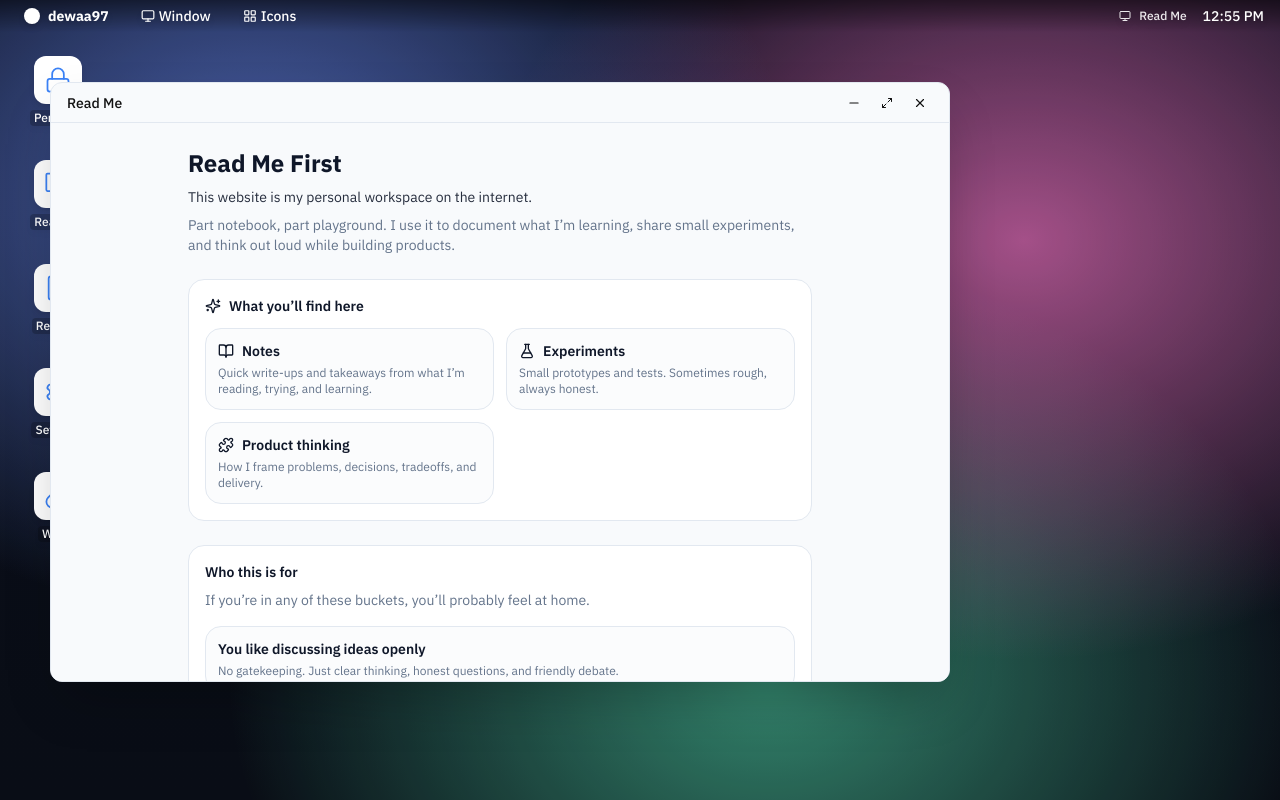
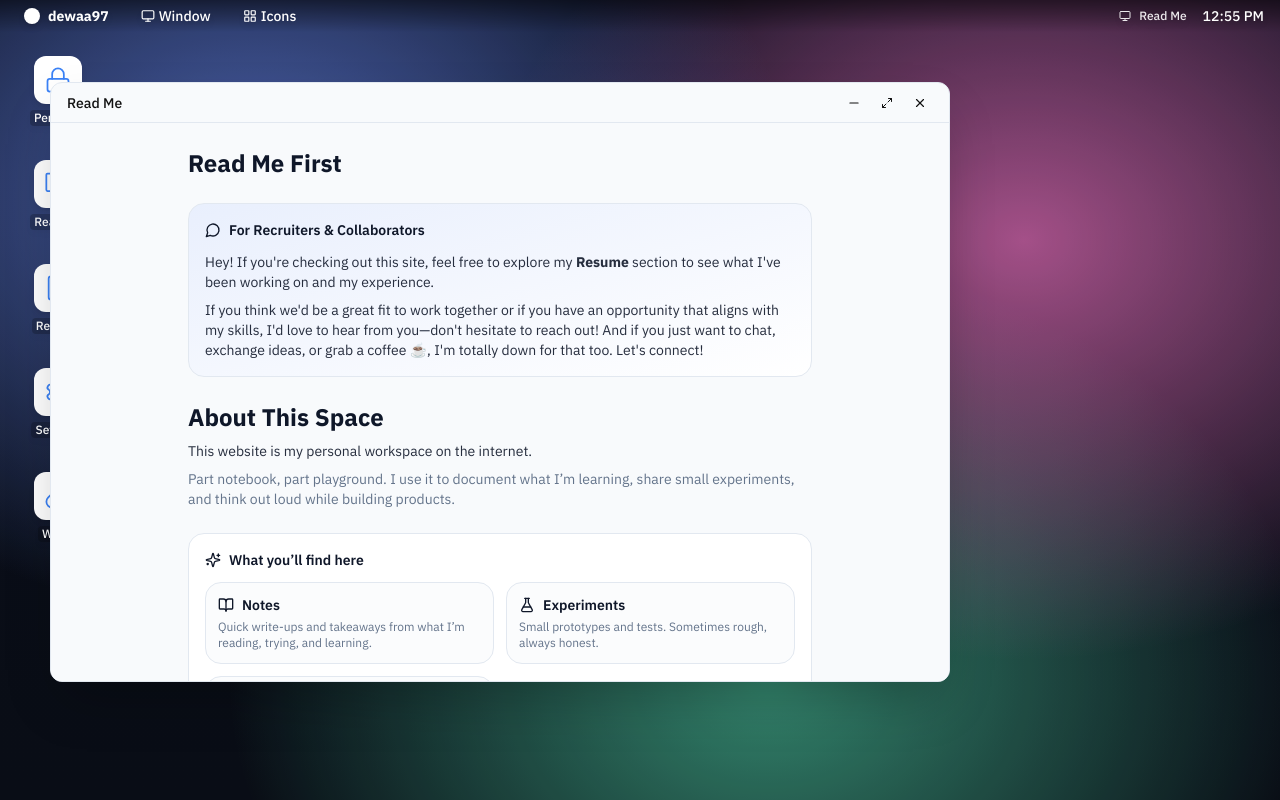
Before and after one commit to dewaa97/dewaa97.github.io, a React (Vite) app: page / in a window 1280 px wide. Built offline with nearby package versions, Linux system fonts and the light colour scheme.

Commit message:
Add recruiter-friendly section to ReadmeApp

```diff
--- a/src/components/apps/ReadmeApp.tsx
+++ b/src/components/apps/ReadmeApp.tsx
@@ -29,6 +29,23 @@ export const ReadmeApp = () => {
     <div className="h-full w-full bg-background text-foreground overflow-y-auto">
       <div className="max-w-2xl mx-auto p-4 sm:p-6 pb-10">
         <div className="text-2xl font-bold">Read Me First</div>
+
+        <section className="mt-6 rounded-2xl border border-border bg-card p-4 bg-gradient-to-br from-primary/10 to-transparent">
+          <div className="flex items-center gap-2 text-sm font-semibold mb-3">
+            <MessageCircle size={16} />
+            For Recruiters & Collaborators
+          </div>
+          <div className="space-y-2 text-sm text-foreground/90">
+            <p>
+              Hey! If you're checking out this site, feel free to explore my <strong>Resume</strong> section to see what I've been working on and my experience.
+            </p>
+            <p>
+              If you think we'd be a great fit to work together or if you have an opportunity that aligns with my skills, I'd love to hear from you—don't hesitate to reach out! And if you just want to chat, exchange ideas, or grab a coffee ☕, I'm totally down for that too. Let's connect!
+            </p>
+          </div>
+        </section>
+
+        <div className="mt-6 text-2xl font-bold">About This Space</div>
 
         <div className="mt-2 text-sm text-foreground/90">
           This website is my personal workspace on the internet.
```
Also changed, not shown: 1 other file (tests, documents, lock files or other folders).
